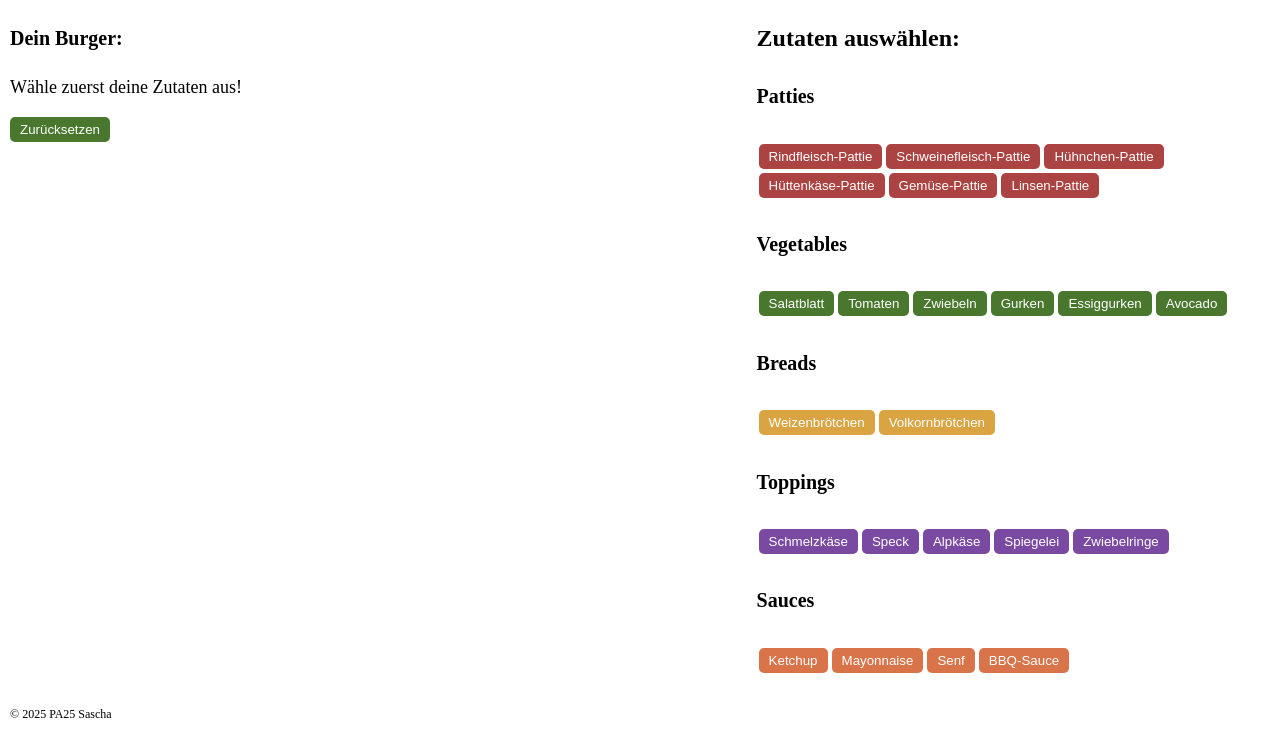
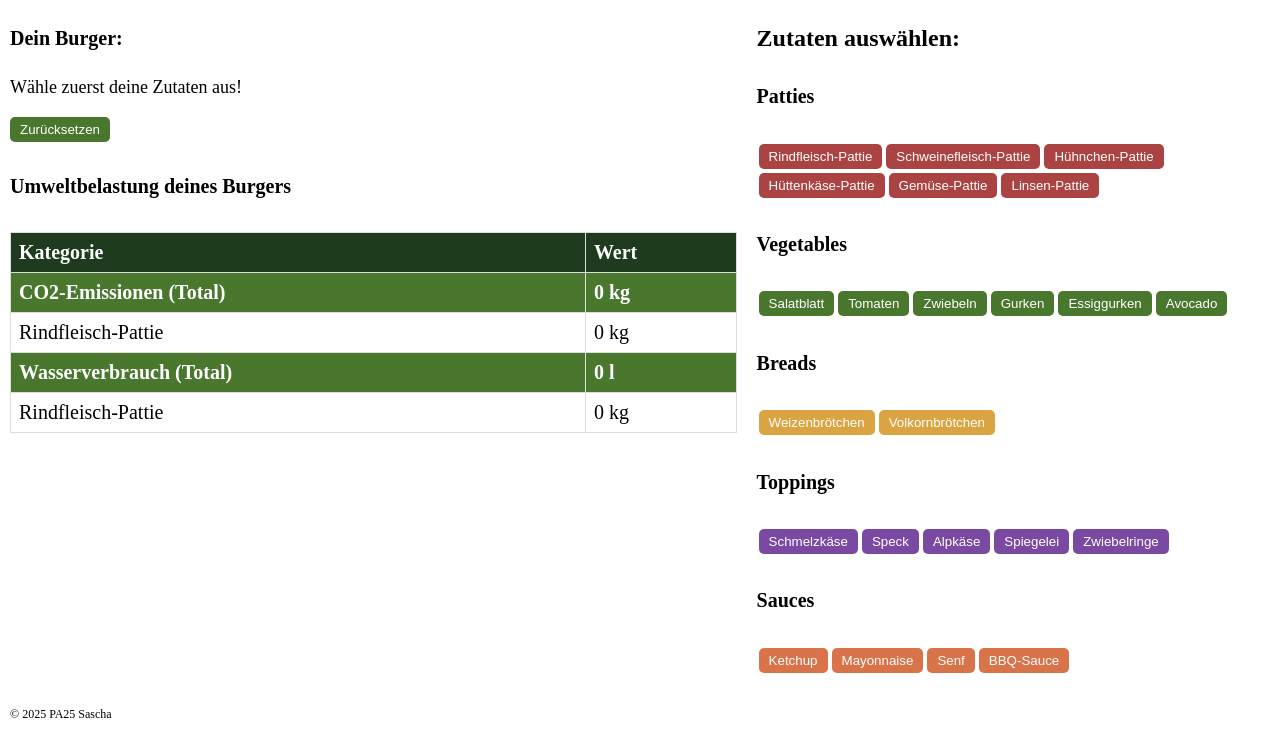
Before and after one commit to Helagon/PA25-Sascha, a website: page public/index.html in a window 1280 px wide. Shown: the part 90-834 px from the top of the page. Drawn offline with nearby package versions, Linux system fonts and the light colour scheme.

Commit message:
Tabelle hinzugefügt

```diff
--- a/public/index.html
+++ b/public/index.html
@@ -23,6 +23,30 @@
                 <p class="text-sm">Wähle zuerst deine Zutaten aus!</p>
             </div>
             <button id="reset-btn" class="btn">Zurücksetzen</button>
+
+            <h5>Umweltbelastung deines Burgers</h5>
+            <table class="table">
+                <tr>
+                    <th>Kategorie</th>
+                    <th>Wert</th>
+                </tr>
+                <tr class="category-head">
+                    <td>CO2-Emissionen (Total)</td>
+                    <td id="co2-emissions">0 kg</td>
+                </tr>
+                <tr>
+                    <td>Rindfleisch-Pattie</td>
+                    <td id="co2-pattie">0 kg</td>
+                </tr>
+                <tr class="category-head">
+                    <td>Wasserverbrauch (Total)</td>
+                    <td id="water-usage">0 l</td>
+                </tr>
+                <tr>
+                    <td>Rindfleisch-Pattie</td>
+                    <td id="co2-pattie">0 kg</td>
+                </tr>
+            </table>
         </div>
         <div class="col-5">
             <h3>Zutaten auswählen:</h3>
--- a/public/styles/styles.css
+++ b/public/styles/styles.css
@@ -32,6 +32,29 @@ h4, h5, h6 {
 }
 .text-xs {
     font-size:12px;
+}
+
+/* Tabelle */
+.table {
+    width: 100%;
+    border-collapse: collapse;
+    margin-bottom: 20px;
+}
+.table th, .table td {
+    border: 1px solid #ddd;
+    padding: 8px;
+    text-align: left;
+}
+
+.table th {
+    background-color: #1e3b20;
+    color:white;
+}
+
+.table .category-head{
+    background-color: #4a772e;
+    color: white;
+    font-weight: bold;
 }
 
 /* Buttons */
```
Also changed, not shown: 1 other file.
